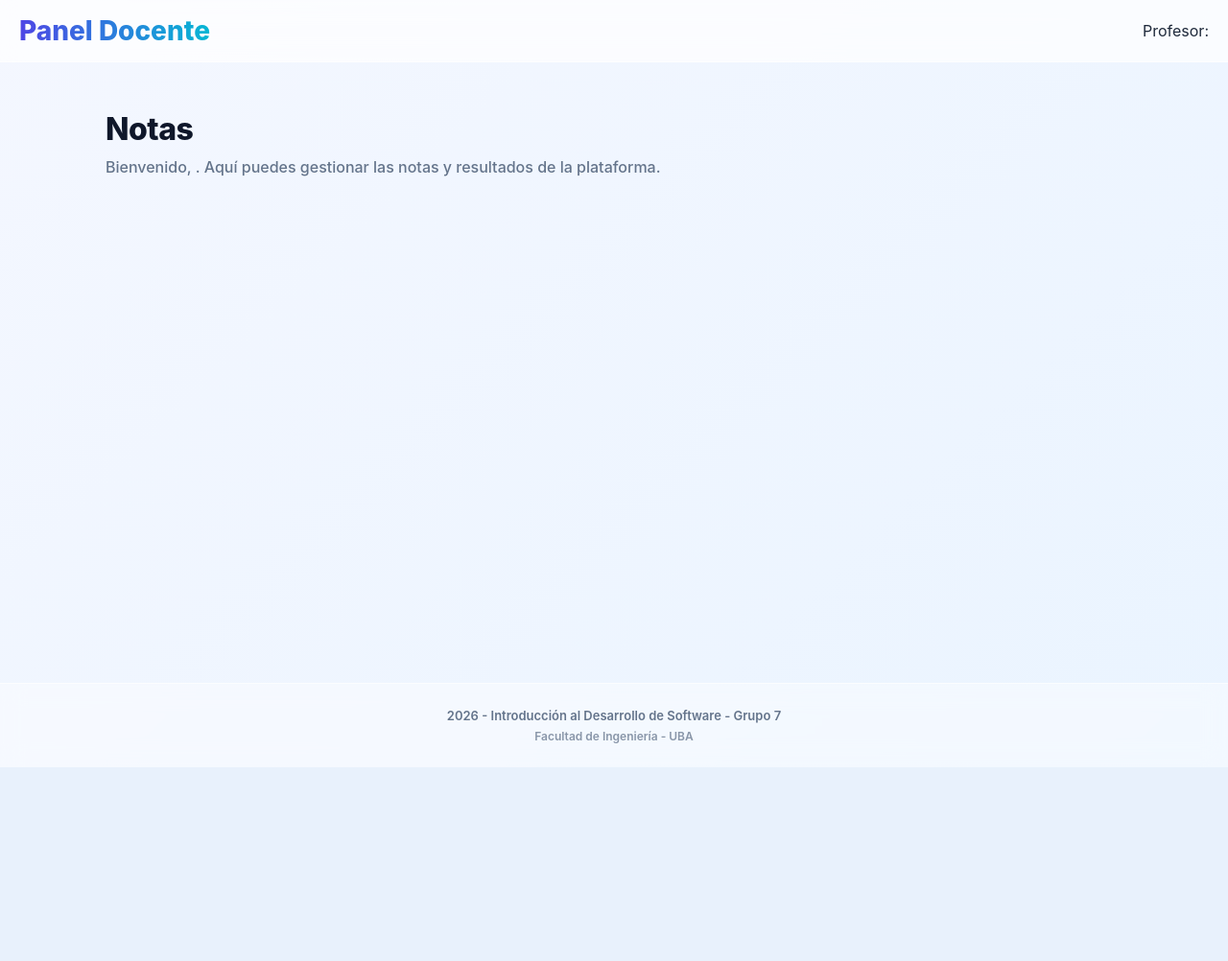
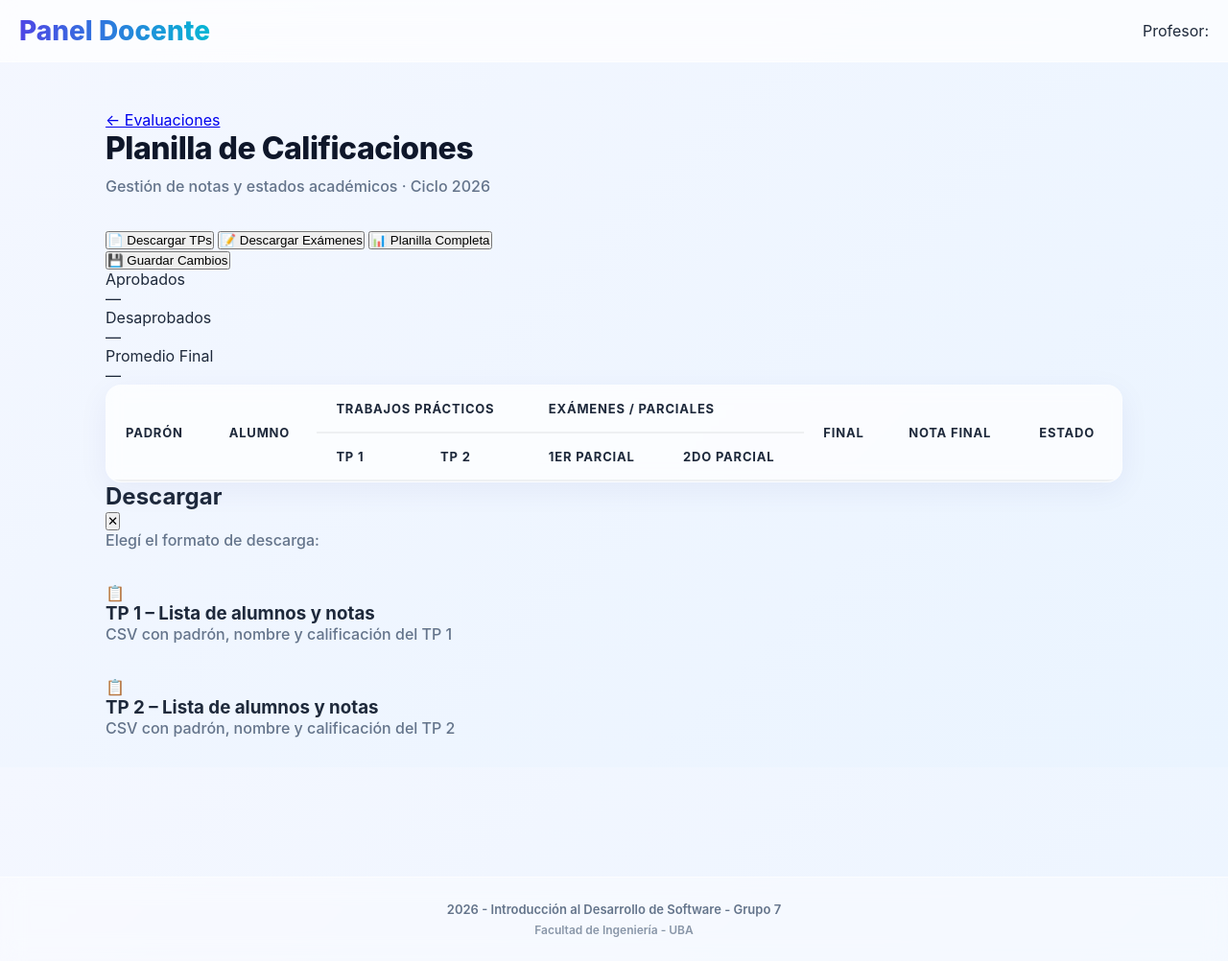
Before and after one commit to marco-ingenieria/fiubyte, a Flask app: page /notas in a window 1280 px wide. Shown: the whole page at 96% size. Before the commit the page ends 800 px from the top, so only its background shows below. Run offline with Flask 3, Linux system fonts and the light colour scheme; lists and menus that the app fills with data are empty.

Commit message:
Actualizar notas.html

```diff
--- a/FRONT/templates/notas.html
+++ b/FRONT/templates/notas.html
@@ -3,6 +3,138 @@
 {%- block title -%}Notas - Panel Docente{%- endblock -%}
 
 {%- block content -%}
-    <h1>Notas</h1>
-    <p>Bienvenido, {{ nombre_profesor }}. Aquí puedes gestionar las notas y resultados de la plataforma.</p>
+
+  {# ==========================================
+     1. RECURSOS EXTERNOS Y ESTILOS
+     ========================================== #}
+  <link rel="preconnect" href="https://fonts.googleapis.com">
+  <link href="https://fonts.googleapis.com/css2?family=Sora:wght@400;500;600;700;800&family=JetBrains+Mono:wght@400;500;600&display=swap" rel="stylesheet">
+  <link rel="stylesheet" href="{{ url_for('static', filename='style/notas.css') }}">
+
+  {# ==========================================
+     2. NAVEGACIÓN INTERNA
+     ========================================== #}
+  <nav id="nav-interno">
+    <div id="nav-links">
+      <a href="{{ url_for('seccion_evaluaciones') }}">← Evaluaciones</a>
+    </div>
+  </nav>
+
+  <div id="main-content">
+
+    {# ==========================================
+       3. ENCABEZADO PRINCIPAL
+       ========================================== #}
+    <div id="page-header">
+      <div id="page-header-left">
+        <h1>Planilla de Calificaciones</h1>
+        <p>Gestión de notas y estados académicos · Ciclo 2026</p>
+      </div>
+    </div>
+
+    {# ==========================================
+       4. BARRA DE HERRAMIENTAS (ACCIONES)
+       ========================================== #}
+    <div id="toolbar">
+      <div id="toolbar-left">
+        <button onclick="openDL('tp')">
+          <span>📄</span> Descargar TPs
+        </button>
+        <button onclick="openDL('examenes')">
+          <span>📝</span> Descargar Exámenes
+        </button>
+        <button onclick="downloadPlanilla('completa')">
+          <span>📊</span> Planilla Completa
+        </button>
+      </div>
+      <div id="toolbar-right">
+        <button id="btn-guardar" onclick="guardarCambios()">
+          💾 Guardar Cambios
+        </button>
+      </div>
+    </div>
+
+    {# ==========================================
+       5. PANEL DE ESTADÍSTICAS
+       ========================================== #}
+    <div id="stats-row">
+      <div id="stat-card-aprobados">
+        <div>Aprobados</div>
+        <div id="stat-ap">—</div>
+      </div>
+      <div id="stat-card-desaprobados">
+        <div>Desaprobados</div>
+        <div id="stat-des">—</div>
+      </div>
+      <div id="stat-card-promedio">
+        <div>Promedio Final</div>
+        <div id="stat-prom">—</div>
+      </div>
+    </div>
+
+    {# ==========================================
+       6. TABLA DE CALIFICACIONES
+       ========================================== #}
+    <div id="table-wrap">
+      <table>
+        <thead>
+          <tr>
+            <th rowspan="2"><div>Padrón</div></th>
+            <th rowspan="2"><div>Alumno</div></th>
+            <th colspan="2"><div>Trabajos Prácticos</div></th>
+            <th colspan="2"><div>Exámenes / Parciales</div></th>
+            <th rowspan="2"><div>Final</div></th>
+            <th rowspan="2"><div>Nota Final</div></th>
+            <th rowspan="2"><div>Estado</div></th>
+          </tr>
+          <tr>
+            <th>TP 1</th>
+            <th>TP 2</th>
+            <th>1er Parcial</th>
+            <th>2do Parcial</th>
+          </tr>
+        </thead>
+        <tbody id="tabla-body"></tbody>
+      </table>
+    </div>
+
+  </div>
+
+  {# ==========================================
+     7. COMPONENTES EMERGENTES (TOASTS & MODALS)
+     ========================================== #}
+  <div id="toast"></div>
+
+  <div id="dl-overlay" onclick="closeDLOutside(event)">
+    <div id="dl-modal">
+      <div id="dl-modal-header">
+        <h2 id="dl-title">Descargar</h2>
+        <button id="dl-close" onclick="closeDL()">✕</button>
+      </div>
+      <div id="dl-modal-body">
+        <p id="dl-desc">Elegí el formato de descarga:</p>
+
+        <div data-download-option="primary" onclick="downloadCSV('tp1')">
+          <div>📋</div>
+          <div>
+            <h3>TP 1 – Lista de alumnos y notas</h3>
+            <p>CSV con padrón, nombre y calificación del TP 1</p>
+          </div>
+        </div>
+
+        <div data-download-option="secondary" onclick="downloadCSV('tp2')">
+          <div>📋</div>
+          <div>
+            <h3>TP 2 – Lista de alumnos y notas</h3>
+            <p>CSV con padrón, nombre y calificación del TP 2</p>
+          </div>
+        </div>
+      </div>
+    </div>
+  </div>
+
+  {# ==========================================
+     8. CONTROLADOR JAVASCRIPT
+     ========================================== #}
+  <script src="{{ url_for('static', filename='javascript/notas.js') }}"></script>
 {%- endblock -%}
```
